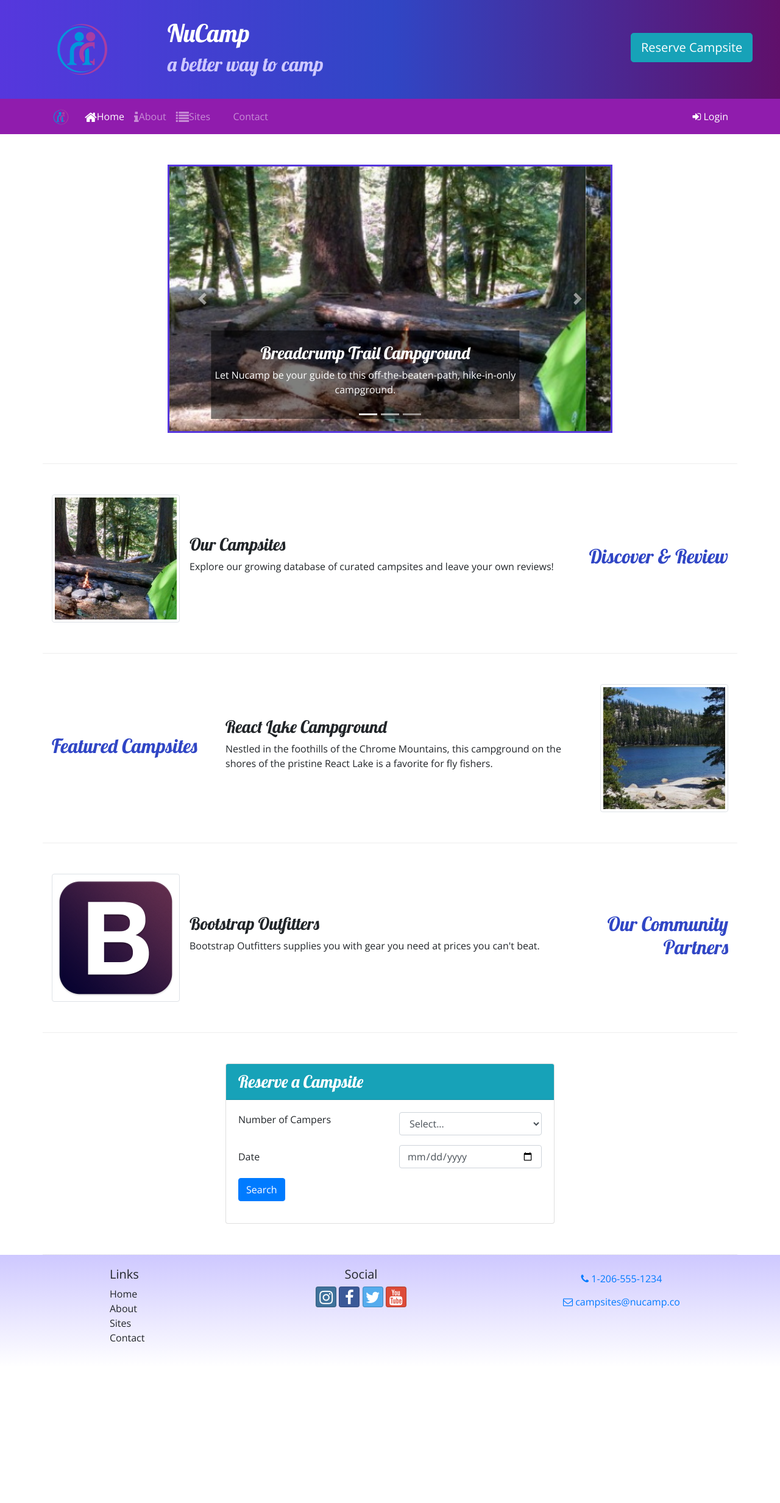
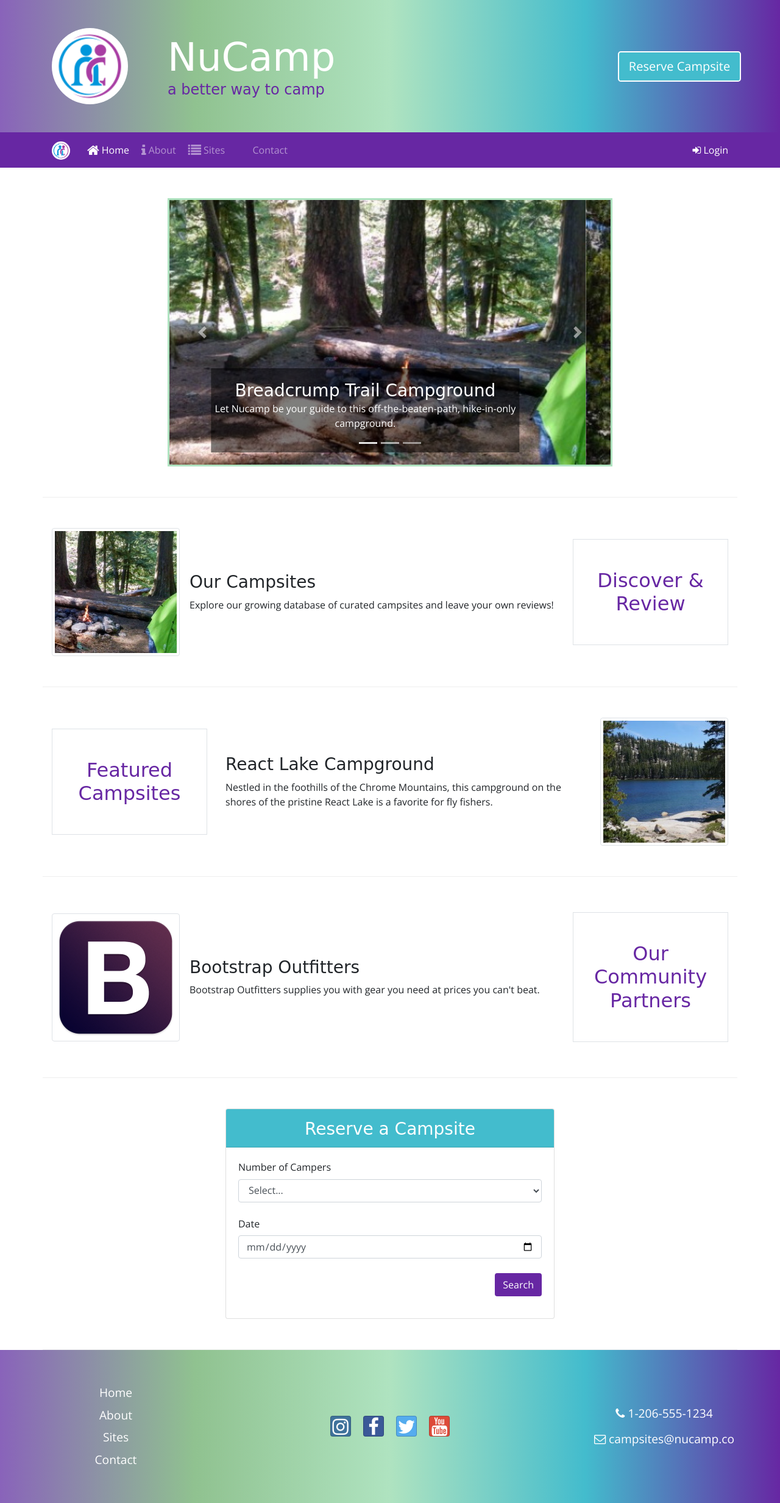
Before and after one commit to samanthatarrice/nucampsite, a website: page index.html in a window 1280 px wide. Shown: the whole page at 61% size. Before the commit the page ends 2242 px from the top, so only its background shows below. Drawn offline with nearby package versions, Linux system fonts and the light colour scheme; a web font is replaced by a local one.

Commit message:
Initial commit

```diff
--- a/css/style.css
+++ b/css/style.css
@@ -3,37 +3,65 @@ body {
 }
 
 h1, h2, h3 {
-  font-family: 'Lobster', cursive;
+  font-family: 'Neucha', cursive;
+  margin: 0;
+}
+
+h1 {
+  font-size: 4rem;
 }
 
 h2 {
-  color: #3046C5;
+  color: #6727a3;
 }
 
 header h2 {
-  color: #CEC8FF;
+  color: #6727a3;
+  font-size: 1.5rem;
 }
 
-.site-footer {
-  background-image: linear-gradient(#CEC8FF, white);
-  padding: 20px 0;
-}
+/*------------------------------
+      Home & Global Styles
+-------------------------------*/
 
 .jumbotron {
   margin: 0;
   padding: 30px;
-  background-image: linear-gradient(to right, #5637DD, #3046C5, #60106B);
+  background: linear-gradient(to right, #8963ba,  #90c290, #afe3c0, #43bccd, #6727a3);
   color: white;
 }
+
+img[src="img/logo.png"] {
+  background: white;
+  border-radius: 50%;
+  height: 125px;
+  width: aut;
+}
+
+a[href="#reserveForm"] {
+  background: #43bccd;
+  color: white;
+  border: 2px solid white;
+}
+
+.navbar {
+  background: #6727a3;
+}
+
+.navbar-brand img {
+  background: white;
+  border-radius: 50%;
+  width: 30px;
+  height: 30px;
+  filter: none;
+}
+
+/*---Carousel---*/
 
 .row-content {
   padding: 50px 0;
   border-bottom: 1px ridge;
   min-height: 200px;
-}
-
-.navbar {
-  background-color: #901CAD;
 }
 
 a, a:hover {
@@ -46,5 +74,85 @@ a, a:hover {
 }
 
 .carousel {
-    border: solid #5637DD;
+    border: solid #afe3c0;
 }
+
+/*--Reserve Form--*/
+
+.reserve-header {
+  background: #43bccd;
+  text-align: center;
+}
+
+.search {
+  background: #6727a3;
+  color: white;
+}
+
+.search:hover {
+  background: #8963ba;
+  color: white;
+}
+
+/*--Footer--*/
+
+.site-footer .container {
+  max-width: 1200px;
+}
+
+.site-footer {
+  background: linear-gradient(to right, #8963ba,  #90c290, #afe3c0, #43bccd, #6727a3);
+  padding: 20px 0;
+}
+
+footer a,
+footer .btn {
+  font-size: 1.2rem;
+}
+
+/*------------------------------
+            About Us
+-------------------------------*/
+
+a[data-target="#bootstrap"],
+a[data-target="#git"],
+a[data-target="#mongo"],
+a[data-target="#node"] {
+  color: #43bccd;
+}
+
+small {
+  color: black;
+}
+
+/*------------------------------
+          Contact Us
+-------------------------------*/
+
+.contact-info {
+  font-size: 1.2rem;
+}
+
+.contact-links {
+  color: #43bccd;
+  text-decoration: none;
+}
+
+/*------------------------------
+         Media Queries
+-------------------------------*/
+
+@media (max-width: 768px) {
+  h1, h2 {
+    text-align: center;
+  }
+
+  img[src="img/logo.png"] {
+    text-align: right;
+    display: block;
+  }
+
+  a[href="#reserveForm"] {
+    margin-top: 2rem;
+  }
+}
--- a/index.html
+++ b/index.html
@@ -9,7 +9,7 @@
     <link rel="stylesheet" href="node_modules/bootstrap-social/bootstrap-social.css" />
     <!-- Fonts & CSS Stylesheet -->
     <link rel="stylesheet" href="node_modules/font-awesome/css/font-awesome.min.css" />
-    <link rel="stylesheet" href="https://fonts.googleapis.com/css?family=Lobster|Open+Sans" />
+    <link rel="stylesheet" href="https://fonts.googleapis.com/css?family=Neucha&family=Open+Sans&display=swap" />
     <link rel="stylesheet" href="css/style.css" />
     <title>NuCamp: A Better Way To Camp</title>
 </head>
@@ -19,15 +19,15 @@
     <header class="jumbotron jumbotron-fluid">
         <div class="container">
             <div class="row">
-                <div class="col-4 col-sm-3 col-md-2 align-self-center">
-                    <img src="img/logo.png" class="img-fluid">
+                <div class="logo-header col-sm-4 col-md-3 col-lg-2">
+                    <img src="img/logo.png" class="img-fluid mx-auto my-3">
                 </div>
-                <div class="col">
+                <div class="col col-sm-8 col-md-5 col-lg-8 d-flex flex-column justify-content-center">
                     <h1>NuCamp</h1>
                     <h2>a better way to camp</h2>
                 </div>
-                <div class="col-md-4 col-xl-2 mt-4">
-                    <a href="#reserveForm" class="btn btn-info btn-lg text-nowrap" data-toggle="tooltip" data-placement="bottom" data-html="true" title="Or call us at <br /><strong>1-206-555-1234</strong>">Reserve Campsite</a>
+                <div class="col-md-4 col-xl-2 d-flex align-items-center justify-content-center">
+                    <a href="#reserveForm" class="btn btn-lg text-nowrap" data-toggle="tooltip" data-placement="bottom" data-html="true" title="Or call us at <br /><strong>1-206-555-1234</strong>">Reserve Campsite</a>
                 </div>
             </div>
         </div>
@@ -35,14 +35,14 @@
 
     <nav class="navbar navbar-expand-sm navbar-dark sticky-top">
         <div class="container">
-            <a href="#" class="navbar-brand"><img src="img/logo.png" height="30" width="30"></a>
+            <a href="#" class="navbar-brand"><img src="img/logo.png"></a>
             <button class="navbar-toggler" type="button" data-toggle="collapse" data-target="#nucampNavbar"><span class="navbar-toggler-icon"></span></button>
             <div class="collapse navbar-collapse" id="nucampNavbar">
                 <ul class="navbar-nav">
-                    <li class="nav-item active"><a href="#" class="nav-link"><i class="fa fa-home fa-lg"></i>Home</a></li>
-                    <li class="nav-item"><a href="aboutus.html" class="nav-link"><i class="fa fa-info fa-lg"></i>About</a></li>
-                    <li class="nav-item"><a href="#" class="nav-link"><i class="fa fa-list fa-lg"></i>Sites</a></li>
-                    <li class="nav-item"><a href="contactus.html" class="nav-link"><i class="fa fa-address-card fa-lg"></i>Contact</a></li>
+                    <li class="nav-item active"><a href="#" class="nav-link"><i class="fa fa-home fa-lg mx-1"></i>Home</a></li>
+                    <li class="nav-item"><a href="aboutus.html" class="nav-link"><i class="fa fa-info fa-lg mx-1"></i>About</a></li>
+                    <li class="nav-item"><a href="#" class="nav-link"><i class="fa fa-list fa-lg mx-1"></i>Sites</a></li>
+                    <li class="nav-item "><a href="contactus.html" class="nav-link"><i class="fa fa-address-card fa-lg mx-1"></i>Contact</a></li>
                 </ul>
                 <span class="navbar-text ml-auto">
                     <a role="button" data-toggle="modal" data-target="#loginModal">
@@ -96,7 +96,7 @@
             <div class="col-md-8 mx-auto">
                 <div id="homeCarousel" class="carousel slide" data-ride="carousel">
                     <ol class="carousel-indicators">
-                        <li data-target="#homeCarousel" data-slide-to="0" class="active"></li>
+                        <li data-target="#homeCarousel" data-slide-to="0" class="active mb-2"></li>
                         <li data-target="#homeCarousel" data-slide-to="1"></li>
                         <li data-target="#homeCarousel" data-slide-to="2"></li>
                     </ol>
@@ -136,29 +136,29 @@
         </div>
 
         <div class="row row-content align-items-center">
-            <div class="col-sm-4 col-md-3 order-sm-last">
-                <h2 class="text-sm-right">Discover & Review</h2>
+            <div class="col-sm-12 col-md-3 order-md-last">
+                <h2 class="text-center py-5 my-2 border">Discover & Review</h2>
             </div>
             <div class="col">
                 <div class="media">
                     <img class="d-flex mr-3 img-thumbnail" src="img/breadcrumb-trail-thumb.jpg" alt="Breadcrumb Trail" />
                     <div class="media-body align-self-center">
-                        <h3>Our Campsites</h3>
-                        <p class="d-none d-sm-block">Explore our growing database of curated campsites and leave your own reviews!</p>
+                        <h3 class="pb-2">Our Campsites</h3>
+                        <p class="d-sm-block m-0">Explore our growing database of curated campsites and leave your own reviews!</p>
                     </div>
                 </div>
             </div>
         </div>
 
         <div class="row row-content align-items-center">
-            <div class="col-sm-4 col-md-3">
-                <h2>Featured Campsites</h2>
+            <div class="col-sm-12 col-md-3">
+                <h2 class="border py-5 text-center">Featured Campsites</h2>
             </div>
             <div class="col">
                 <div class="media">
                     <div class="media-body align-self-center">
-                        <h3>React Lake Campground</h3>
-                        <p class="d-none d-sm-block">Nestled in the foothills of the Chrome Mountains, this campground on the shores of the pristine React Lake is a favorite for fly fishers.</p>
+                        <h3 class="pb-2">React Lake Campground</h3>
+                        <p class="d-sm-block m-0">Nestled in the foothills of the Chrome Mountains, this campground on the shores of the pristine React Lake is a favorite for fly fishers.</p>
                     </div>
                     <img src="img/react-lake-thumb.jpg" alt="React Lake Campground" class="img-thumbnail d-flex ml-3">
                 </div>
@@ -166,15 +166,15 @@
         </div>
 
         <div class="row row-content align-items-center">
-            <div class="col-sm-4 col-md-3 order-sm-last">
-                <h2 class="text-sm-right">Our Community Partners</h2>
+            <div class="col-sm-12 col-md-3 order-md-last">
+                <h2 class="text-center py-5 my-2 border">Our Community Partners</h2>
             </div>
             <div class="col">
                 <div class="media">
                     <img class="d-flex mr-3 img-thumbnail" src="img/bootstrap-thumb.png" alt="Bootstrap Outfitters" />
                     <div class="media-body align-self-center">
-                        <h3>Bootstrap Outfitters</h3>
-        				<p class="d-none d-sm-block">Bootstrap Outfitters supplies you with gear you need at prices you can't beat.</p>
+                        <h3 class="pb-2">Bootstrap Outfitters</h3>
+        				<p class=" d-sm-block m-0">Bootstrap Outfitters supplies you with gear you need at prices you can't beat.</p>
                     </div>
                 </div>
             </div>
@@ -182,12 +182,12 @@
         <div class="row row-content">
             <div class="col-sm-6 mx-auto">
                 <div class="card">
-                    <h3 class="card-header bg-info text-white">Reserve a Campsite</h3>
+                    <h3 class="reserve-header card-header text-white pt-3">Reserve a Campsite</h3>
 
                     <div class="card-body">
                         <form action="" id="reserveForm">
                             <div class="row form-group">
-                                <label for="numCampers" class="col-sm-6">Number of Campers</label>
+                                <label for="numCampers" class="col-sm-12">Number of Campers</label>
                                 <div class="col">
                                     <select name="numCampers" id="numCampers" class="form-control">
                                         <option selected>Select...</option>
@@ -202,13 +202,13 @@
                             </div>
                             <div class="row form-group">
                                 <label class="col-form-label col-sm-6" for="date">Date</label>
-                                <div class="col-sm-6">
+                                <div class="col-sm-12">
                                     <input type="date" id="date" name="date" placeholder="date" class="form-control">
                                 </div>
                             </div>
                             <div class="row form-group">
                                 <div class="col">
-                                    <button type="submit" class="btn btn-primary">Search</button>
+                                    <button type="submit" class="search btn float-right mt-2">Search</button>
                                 </div>
                             </div>
                         </form>
@@ -220,31 +220,29 @@
 
     <footer class="site-footer">
         <div class="container">
-            <div class="row">
-                <div class="col-4 col-sm-2 offset-1">
-                    <h5>Links</h5>
-                    <ul class="list-unstyled">
-                        <li><a href="#">Home</a></li>
-                        <li><a href="aboutus.html">About</a></li>
-                        <li><a href="#">Sites</a></li>
-                        <li><a href="contactus.html">Contact</a></li>
+            <div class="row d-flex align-items-center my-3">
+                <div class="col-md-3 col-sm-2">
+                    <ul class="list-unstyled text-white d-flex flex-column align-items-center mb-0 my-3">
+                        <li class="my-1"><a href="#">Home</a></li>
+                        <li class="my-1"><a href="aboutus.html">About</a></li>
+                        <li class="my-1"><a href="#">Sites</a></li>
+                        <li class="my-1"><a href="contactus.html">Contact</a></li>
                     </ul>
                 </div>
-                <div class="col-6 col-sm-5 text-center">
-                    <h5>Social</h5>
-                    <a class="btn btn-social-icon btn-instagram" href="http://instagram.com/"><i class="fa fa-instagram"></i></a>
-                    <a class="btn btn-social-icon btn-facebook" href="http://facebook.com/"><i class="fa fa-facebook"></i></a>
-                    <a class="btn btn-social-icon btn-twitter" href="http://twitter.com/"><i class="fa fa-twitter"></i></a>
-                    <a class="btn btn-social-icon btn-google" href="http://youtube.com/"><i class="fa fa-youtube"></i></a>
+                <div class="col-md-6 col-sm-5 text-center p-0 my-3">
+                    <a class="btn btn-social-icon btn-instagram m-2" href="http://instagram.com/"><i class="fa fa-instagram"></i></a>
+                    <a class="btn btn-social-icon btn-facebook m-2" href="http://facebook.com/"><i class="fa fa-facebook"></i></a>
+                    <a class="btn btn-social-icon btn-twitter m-2" href="http://twitter.com/"><i class="fa fa-twitter"></i></a>
+                    <a class="btn btn-social-icon btn-google m-2" href="http://youtube.com/"><i class="fa fa-youtube"></i></a>
                 </div>
-                <div class="col-sm-4 text-center">
-                    <a role="button" class="btn btn-link" href="tel:+12065551234"><i class="fa fa-phone"></i> 1-206-555-1234</a><br />
-                    <a role="button" class="btn btn-link" href="mailto:campsites@nucamp.co"><i class="fa fa-envelope-o"></i> campsites@nucamp.co</a>
+                <div class="col-md-3 col-sm-5 text-center p-0">
+                    <a role="button" class="btn btn-link text-white" href="tel:+12065551234"><i class="fa fa-phone"></i> 1-206-555-1234</a><br />
+                    <a role="button" class="btn btn-link text-white" href="mailto:campsites@nucamp.co"><i class="fa fa-envelope-o"></i> campsites@nucamp.co</a>
                 </div>
             </div>
         </div>
     </footer>
-    <!-- jQuery must come first, then Popper.js, then the Bootstrap JavaScript plugins.-->
+
     <script src="node_modules/jquery/dist/jquery.slim.min.js"></script>
     <script src="node_modules/popper.js/dist/umd/popper.min.js"></script>
     <script src="node_modules/bootstrap/dist/js/bootstrap.min.js"></script>
```
Also changed, not shown: aboutus.html (+40 -37 lines), contactus.html (+40 -39 lines), img/left-arrow.png (added).
